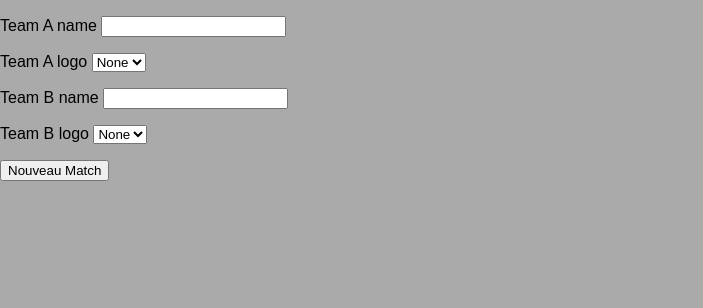
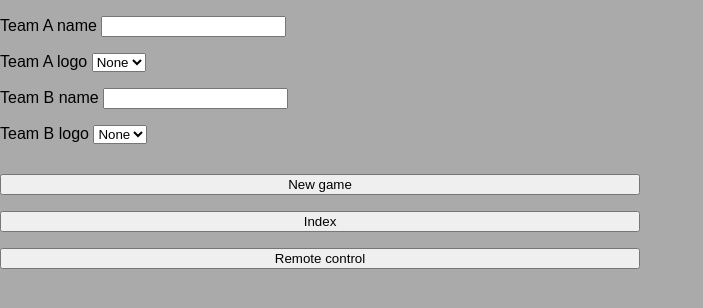
Before and after one commit to jphuguet/volley-scoreboard, a Flask app: page /setup in a window 1280 px wide. Shown: the top 308 px of the page, without its empty margins (0-703 px from the left). Run offline with Flask 3, Linux system fonts and the light colour scheme; some libraries are stand-ins or nearby versions.

Commit message:
- updated index, replaced link with buttons - added favicon

```diff
--- a/main.py
+++ b/main.py
@@ -1,5 +1,5 @@
 import json
-from flask import Flask, render_template, request
+from flask import Flask, render_template, request, send_from_directory
 from flask_socketio import SocketIO, emit
 import os.path
 import argparse
@@ -156,7 +156,7 @@ class Game:
             with open(filename, 'w') as f:
                 f.write(str(logo))
                 f.close()
-                self.score[team]['img'] = logo
+                self.score[team]['logo'] = logo
 
     def get_team_logo(self, team):
         filename = u"{gamedir}/team_{team}_logo".format(gamedir=GAMEDIR,team=team)
@@ -243,6 +243,10 @@ def remote():
 def score():
     return render_template('score.html')
 
+@app.route('/favicon.ico')
+def favicon():
+    return send_from_directory(os.path.join(app.root_path, 'static'),
+                               'favicon.ico', mimetype='image/vnd.microsoft.icon')
 
 if __name__ == '__main__':
     socketio.run(app.run(debug=is_debug_on, host="0.0.0.0", port=3000))
--- a/static/css/main.css
+++ b/static/css/main.css
@@ -1,4 +1,4 @@
-body {
+html, body {
     background: #aaaaaa;
     font-family: 'Source Sans Pro', sans-serif;
     font-weight: lighter;
@@ -12,6 +12,7 @@ table {
     font-size: 30px;
     margin-top: 10px;
 }
+
 
 td {
     background-color: #2558a1;
@@ -89,9 +90,14 @@ img {
 .control_team_text {
     width: 30%;
     vertical-align: bottom;
+    text-align: center;
 }
 
 .control_set_text {
     width: 10%;
     vertical-align: bottom;
 }
+
+.large_btn {
+    width: 50%;
+}
--- a/static/js/script.js
+++ b/static/js/script.js
@@ -9,8 +9,8 @@ socket.addEventListener("logos", (event) => {
 
 function set_logos(data) {
     path = "/static/logos/"
-    logo_a = data['a']['img'];
-    logo_b = data['b']['img']
+    logo_a = data['a']['logo'];
+    logo_b = data['b']['logo']
     if (logo_a == 'None' || logo_b == 'None') {
         document.getElementById('team_a_logo_col').style.display = "None";
         document.getElementById('team_b_logo_col').style.display = "None";
--- a/static/js/setup.js
+++ b/static/js/setup.js
@@ -1,15 +1,12 @@
 console.log('Init index...');
 const socket = io.connect();
 
-team_a_logo = document.getElementById('team_a_logo');
-team_b_logo = document.getElementById('team_b_logo');
-
-
+const team_a_logo = document.getElementById('team_a_logo');
+const team_b_logo = document.getElementById('team_b_logo');
 
 // Add logos to dropdown list
 socket.addEventListener("setup", (event) => {
     const files = JSON.parse(event)['files'];
-    // console.log(files);
     let i = 0;
 
     while (i < files.length) {
@@ -18,7 +15,6 @@ socket.addEventListener("setup", (event) => {
         opt.value = i;
         opt.innerHTML = f;
         team_a_logo.appendChild(opt);
-
 
         var opt = document.createElement('option');
         opt.value = i;
@@ -49,7 +45,6 @@ team_b_logo.addEventListener("change", () => {
 });
 
 function set_logo(team, file) {
-    console.log(team, file);
     var data = {}
     data[team] = file
     socket.emit('team_logos',data);
@@ -57,11 +52,11 @@ function set_logo(team, file) {
 
 function set_team_names()
 {
-    team_name_a = document.getElementById('team_a_name_input').value;
-    team_name_b = document.getElementById('team_b_name_input').value;
+    team_a_name = document.getElementById('team_a_name_input').value;
+    team_b_name = document.getElementById('team_b_name_input').value;
     var names={
-        a : team_name_a,
-        b : team_name_b
+        a : team_a_name,
+        b : team_b_name
         };
     socket.emit('team_names',names);
 }
--- a/templates/remote.html
+++ b/templates/remote.html
@@ -88,7 +88,7 @@
 </div>
 
 <p>&nbsp;</p>
-<button id="reload">Recharger</button>
+<button class="large_btn" id="reload">Reload data</button>
 
 
     <script src="https://cdnjs.cloudflare.com/ajax/libs/socket.io/4.7.2/socket.io.js"></script>
--- a/templates/setup.html
+++ b/templates/setup.html
@@ -19,8 +19,11 @@
         <option value="">None</option>
     </select>
 
-    <p />
-    <button id="new_game">Nouveau Match</button>
+    <div style="margin-top: 30px;">
+        <p><button class="large_btn" id="new_game">New game</button></p>
+        <p><button class="large_btn" onclick="window.location.href = '';">Index</button></p>
+        <p><button class="large_btn" onclick="window.location.href = 'remote';">Remote control</button></p>
+    </div>
 
     <script src="https://cdnjs.cloudflare.com/ajax/libs/socket.io/4.7.2/socket.io.js"></script>
     <script src="/static/js/setup.js"></script>
```
Also changed, not shown: templates/index.html (+5 -6 lines), static/favicon.ico (added).
